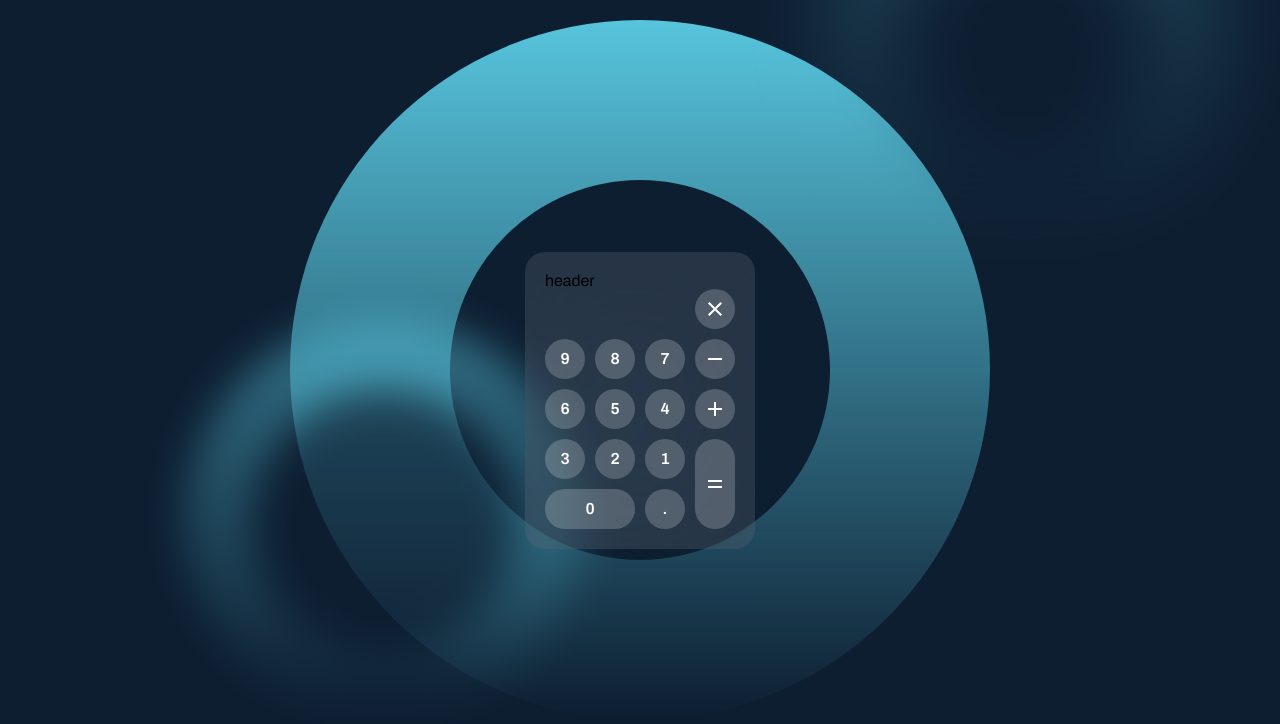
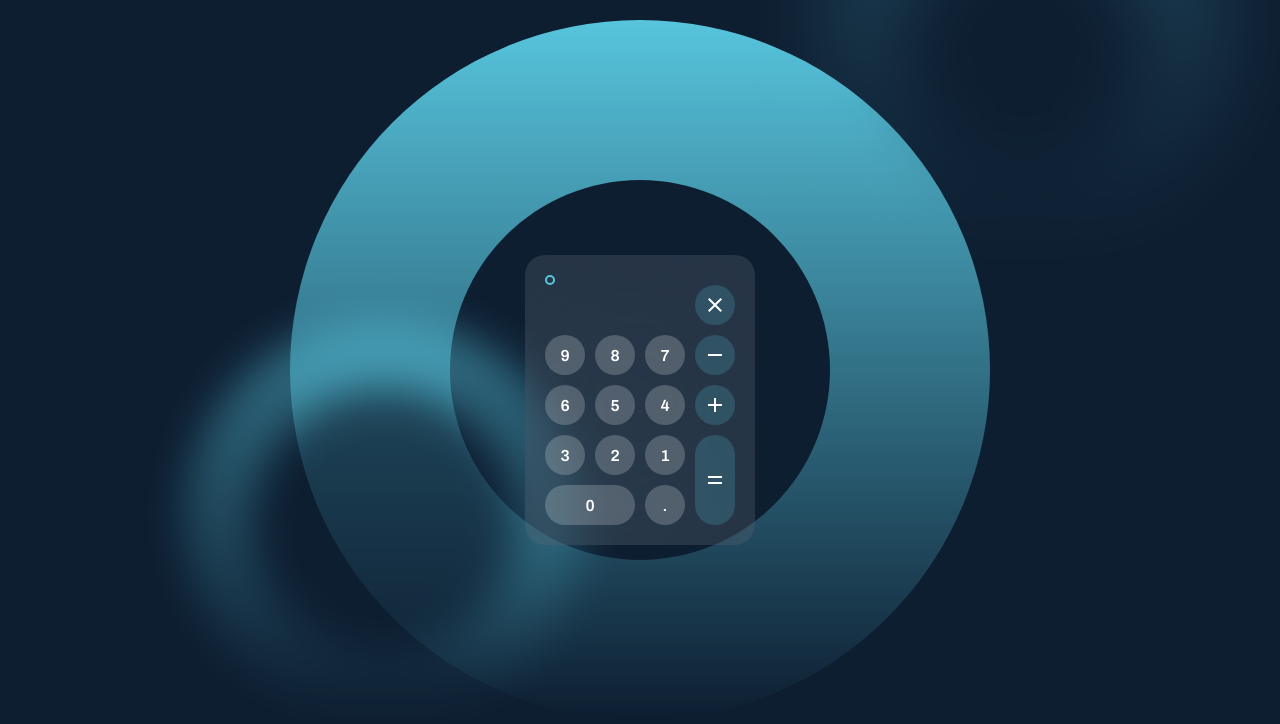
Before and after one commit to Kronos2k4/Calculator, a React (Create React App) app: page / in a window 1280 px wide. Shown: the top 724 px of the page. Built offline with nearby package versions, Linux system fonts and the light colour scheme.

Commit message:
Button hover styles fix, draggable area added

```diff
--- a/src/components/Calculator/CalculatorButton/index.tsx
+++ b/src/components/Calculator/CalculatorButton/index.tsx
@@ -50,8 +50,7 @@ const Wrapper = styled.div<{ width: number; height: number; color: string }>`
     theme.calculator.sizes.button * height + 10 * (height - 1)}px;
   transition: background-color, 0.3s ease-in-out;
   &:hover {
-    background-color: ${({ theme }) =>
-      rgba(theme.calculator.light.colors.primary, 0.4)};
+    background-color: ${({ color }) => rgba(color, 0.4)};
   }
   &:after {
     content: '';
--- a/src/components/Calculator/index.tsx
+++ b/src/components/Calculator/index.tsx
@@ -4,6 +4,7 @@ import CalculatorButton from './CalculatorButton';
 import CalculatorOperand from './CalculatorOperand';
 import { useState } from 'react';
 import { operandsList } from './operandsList';
+import { theme } from '../../theme';
 
 const Calculator = () => {
   const [values, setValues] = useState<string[]>([]);
@@ -67,13 +68,16 @@ const Calculator = () => {
         icon={icon}
         operation={operation}
         onClick={handleOperation}
+        color={theme.calculator.light.colors.secondary}
       />
     ));
   };
 
   return (
     <Wrapper>
-      <Header>header</Header>
+      <Header>
+        <DraggablePoint />
+      </Header>
       <CalculationZone>
         {_renderOperations()}
         {result}
@@ -129,4 +133,12 @@ const Actions = styled.div`
   gap: 10px;
 `;
 
+const DraggablePoint = styled.div`
+  width: 10px;
+  height: 10px;
+  border-radius: 50%;
+  border: 2px solid ${({ theme }) => theme.calculator.light.colors.secondary};
+  cursor: move;
+`;
+
 export default Calculator;
```
